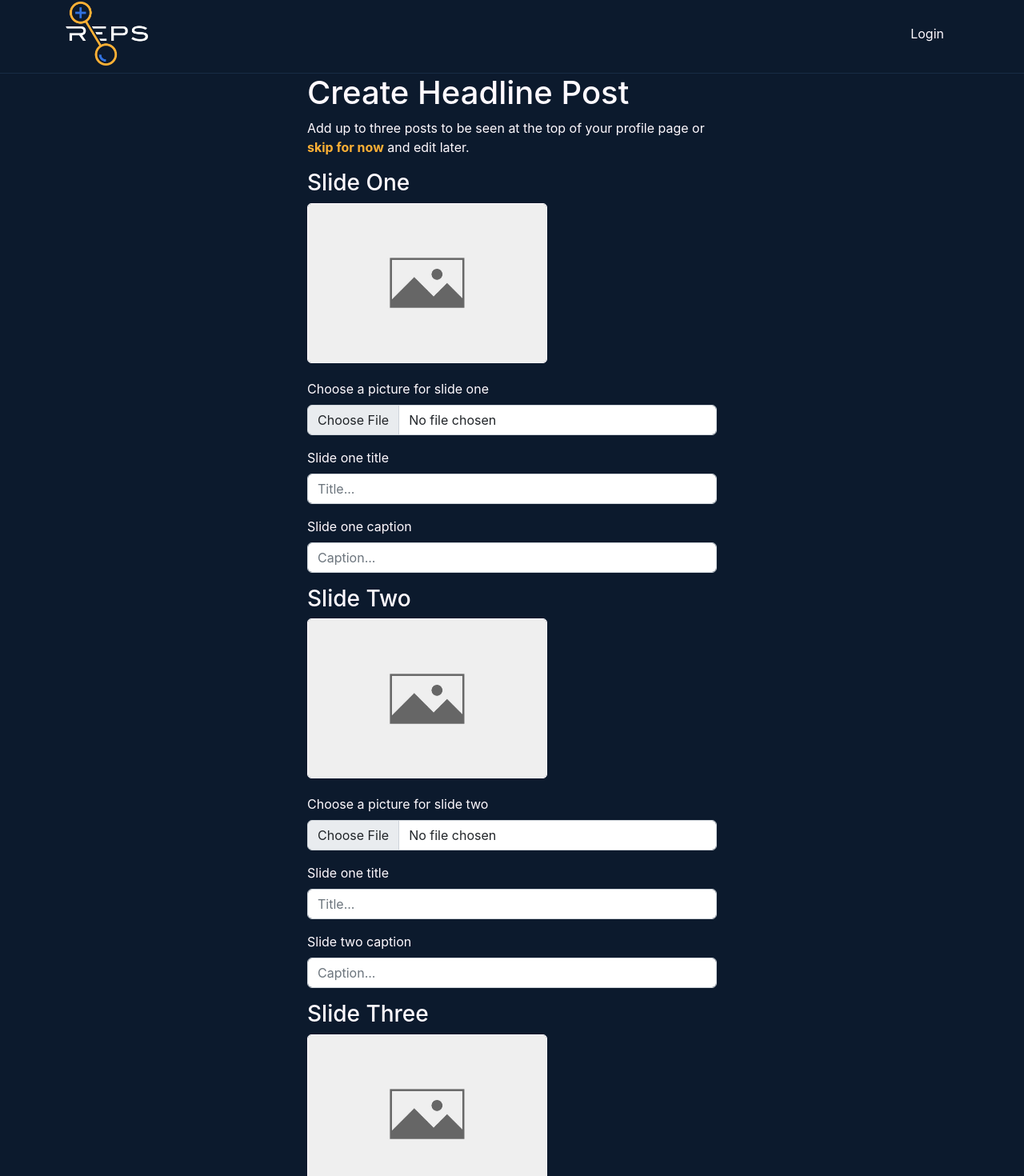
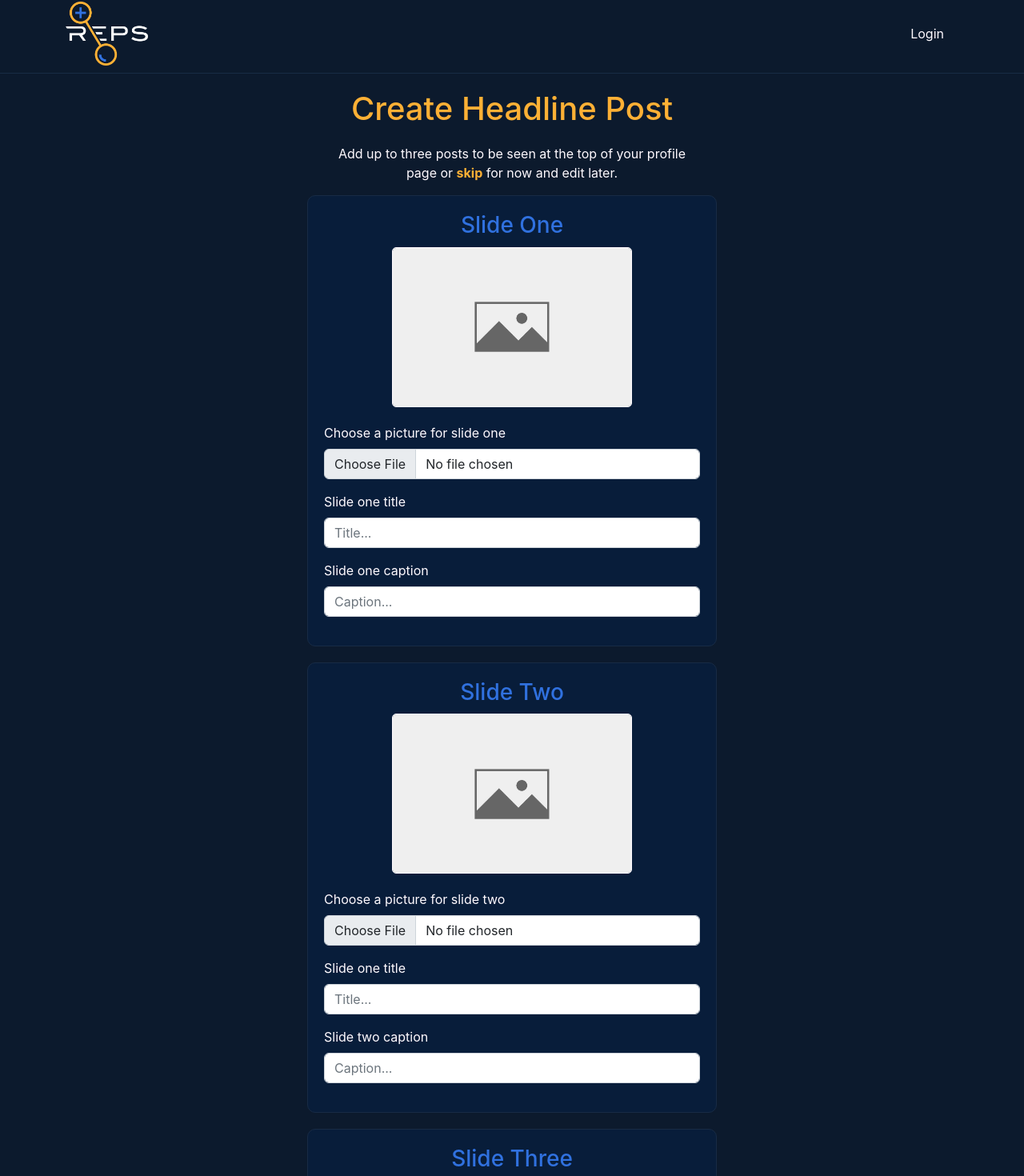
Before and after one commit to matthew-woodington/ccs-final-project, a React (Create React App) app in the folder frontend/static/: page /create-trainer-headline in a window 1280 px wide. Shown: the part 8-1478 px from the top of the page at 80% size. Built offline with nearby package versions, Linux system fonts and the light colour scheme; no server answers.

Commit message:
adds small styling changes

```diff
--- a/frontend/static/src/components/Home/ProfileDetail/ProfileInfo.js
+++ b/frontend/static/src/components/Home/ProfileDetail/ProfileInfo.js
@@ -106,10 +106,19 @@ function ProfileInfo({ state, userState, headlinePost, reviews, setReviews, id }
             {state.first_name} {state.last_name}
           </h1>
           <span className="certs">{state.certs}</span>
-          <h4>Specialties:</h4>
-          <p>{state.specialties}</p>
-          <h4>Contact me:</h4>
-          <p>{state.email}</p>
+          <h4>Specialties</h4>
+          <p className="mute-text">{state.specialties}</p>
+          <h4>Contacts</h4>
+          <p className="mute-text">{state.email}</p>
+          {state.personal_site && (
+            <div className="personal-site-container">
+              <p className="personal-site">
+                <a className="website-link" href={state.personal_site}>
+                  My Website
+                </a>
+              </p>
+            </div>
+          )}
           <ul className="list social-ul">
             {state.instagram && (
               <li className="social-li">
@@ -133,7 +142,6 @@ function ProfileInfo({ state, userState, headlinePost, reviews, setReviews, id }
               </li>
             )}
           </ul>
-          {state.personal_site && <a href={state.personal_site}>Personal Website</a>}
           {modal}
           {userState.is_client && (
             <div className="aside-foot">
--- a/frontend/static/src/components/Profiles/CreateHeadline.js
+++ b/frontend/static/src/components/Profiles/CreateHeadline.js
@@ -99,17 +99,22 @@ function CreateHeadline({ userState }) {
     <section className="form-display">
       <div className="form-box">
         <Form onSubmit={handlePostSubmit}>
-          <h1>Create Headline Post</h1>
-          <p>
+          <div className="form-head">
+            <h1 className="form-profile-title">Create Headline Post</h1>
+            <p className="create-headline-tip">
               Add up to three posts to be seen at the top of your profile page or{" "}
               <span className="skip-link" onClick={(e) => handlePostSubmit(e)}>
-              skip for now
+                skip
               </span>{" "}
-            and edit later.
+              for now and edit later.
             </p>
-          <h3>Slide One</h3>
+          </div>
+          <section className="slide-box">
+            <div className="slide-box-head">
+              <h3 className="headline-slide-title">Slide One</h3>
               <div className="headline-preview">
                 <img className="headline-image" src={postPreviewOne} alt="" />
+              </div>
             </div>
             <Form.Group className="mb-3" controlId="post_image1">
               <Form.Label>Choose a picture for slide one</Form.Label>
@@ -137,10 +142,14 @@ function CreateHeadline({ userState }) {
                 onChange={handlePostInput}
               />
             </Form.Group>
+          </section>
 
-          <h3>Slide Two</h3>
+          <section className="slide-box">
+            <div className="slide-box-head">
+              <h3 className="headline-slide-title">Slide Two</h3>
               <div className="headline-preview">
                 <img className="headline-image" src={postPreviewTwo} alt="" />
+              </div>
             </div>
             <Form.Group className="mb-3" controlId="post_image2">
               <Form.Label>Choose a picture for slide two</Form.Label>
@@ -169,10 +178,14 @@ function CreateHeadline({ userState }) {
                 onChange={handlePostInput}
               />
             </Form.Group>
+          </section>
 
-          <h3>Slide Three</h3>
+          <section className="slide-box">
+            <div className="slide-box-head">
+              <h3 className="headline-slide-title">Slide Three</h3>
               <div className="headline-preview">
                 <img className="headline-image" src={postPreviewThree} alt="" />
+              </div>
             </div>
             <Form.Group className="mb-3" controlId="post_image3">
               <Form.Label>Choose a picture for slide three</Form.Label>
@@ -200,10 +213,13 @@ function CreateHeadline({ userState }) {
                 onChange={handlePostInput}
               />
             </Form.Group>
+          </section>
 
+          <div className="form-footer">
             <Button className="form-button" type="submit">
               Save & Submit
             </Button>
+          </div>
         </Form>
       </div>
     </section>
--- a/frontend/static/src/components/Profiles/TrainerEdit.js
+++ b/frontend/static/src/components/Profiles/TrainerEdit.js
@@ -46,9 +46,18 @@ function TrainerEdit({
             </Button>
           </div>
           <h4>Specialties:</h4>
-          <p>{myProfile.specialties}</p>
+          <p className="mute-text">{myProfile.specialties}</p>
           <h4>Contact me:</h4>
-          <p>{myProfile.email}</p>
+          <p className="mute-text">{myProfile.email}</p>
+          {myProfile.personal_site && (
+            <div className="personal-site-container">
+              <p className="personal-site">
+                <a className="website-link" href={myProfile.personal_site}>
+                  My Website
+                </a>
+              </p>
+            </div>
+          )}
           <ul className="list social-ul">
             {myProfile.instagram && (
               <li className="social-li">
@@ -75,7 +84,6 @@ function TrainerEdit({
               </li>
             )}
           </ul>
-          {myProfile.personal_site && <a href={myProfile.personal_site}>Personal Website</a>}
         </section>
       </aside>
       <article className="profile-main">
--- a/frontend/static/src/components/TrainerPortal/TrainerClientList.js
+++ b/frontend/static/src/components/TrainerPortal/TrainerClientList.js
@@ -156,8 +156,11 @@ function TrainerClientList({ userState, clients, setClients }) {
                     )}
                     {client.note && client.note}
                   </div>
-                  <div>
-                    <IoTrashBin onClick={() => setActiveDelete(client.id)} />
+                  <div className="delete-div">
+                    <IoTrashBin
+                      className="delete-icon"
+                      onClick={() => setActiveDelete(client.id)}
+                    />
 
                     <Modal size="sm" show={showConfirm} onHide={handleClose}>
                       <Modal.Header className="confirm-head">
--- a/frontend/static/src/styles/Form.css
+++ b/frontend/static/src/styles/Form.css
@@ -170,6 +170,11 @@
     margin-bottom: 20px;
 }
 
+.create-headline-tip {
+    width: 90%;
+    text-align: center;
+}
+
 .headline-image {
     width: 100%;
     height: 100%;
--- a/frontend/static/src/styles/ProfileDetail.css
+++ b/frontend/static/src/styles/ProfileDetail.css
@@ -56,7 +56,37 @@
     transform: translate(0px, -50px);
 }
 
+.mute-text {
+    color: #3071df;
+}
+
+.personal-site-container {
+    width: 100%;
+    display: flex;
+    align-items: center;
+    justify-content: center;
+}
+
+.personal-site {
+    background-color: #182B45;
+    width: 60%;
+    border-radius: 30px;
+    text-align: center;
+    margin-bottom: 5px;
+    padding: 5px;
+}
+
+.website-link {
+    text-decoration: none;
+    color: #3071df;
+}
+
+.website-link:hover {
+    color: #fdb035;
+}
+
 .social-ul {
+    margin-top: 10px;
     width: 100%;
     display: flex;
     justify-content: center;
@@ -253,7 +283,6 @@
     background-color: #df8a00;
     border-color: #df8a00;
     color: #0C1A2D;
-    font-weight: 500;
 }
 
 .edit-button:active {
--- a/frontend/static/src/styles/TrainerPortal.css
+++ b/frontend/static/src/styles/TrainerPortal.css
@@ -273,6 +273,17 @@
     color: #3071df;
 }
 
+.delete-div {
+    display: flex;
+    align-items: center;
+    justify-content: flex-end;
+}
+
+.delete-icon {
+    color: #fdb035;
+    margin: 10px 8px 0px 5px;
+    font-size: 20px;
+}
 
 
 @media (max-width: 992px) {
```
Also changed, not shown: 2 other files (tests, documents, lock files or other folders). Lines whose indentation alone changed are shown as unchanged.
